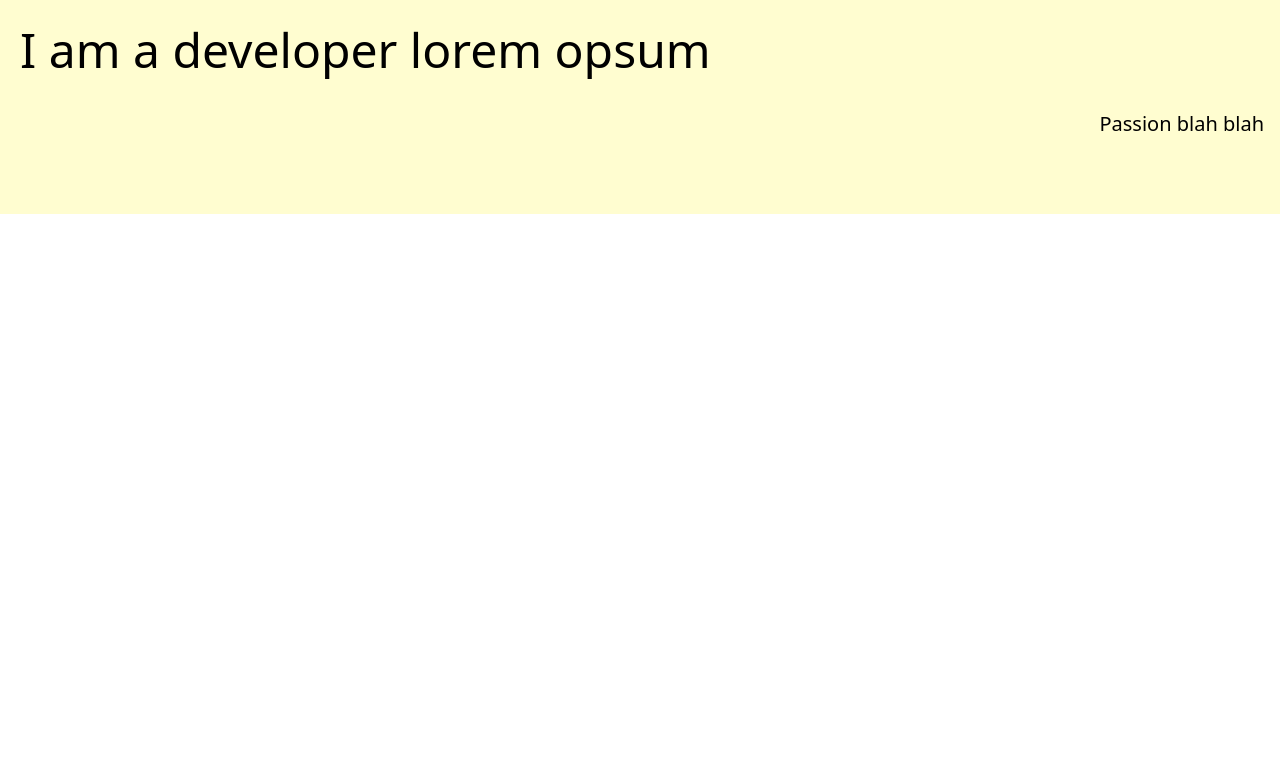
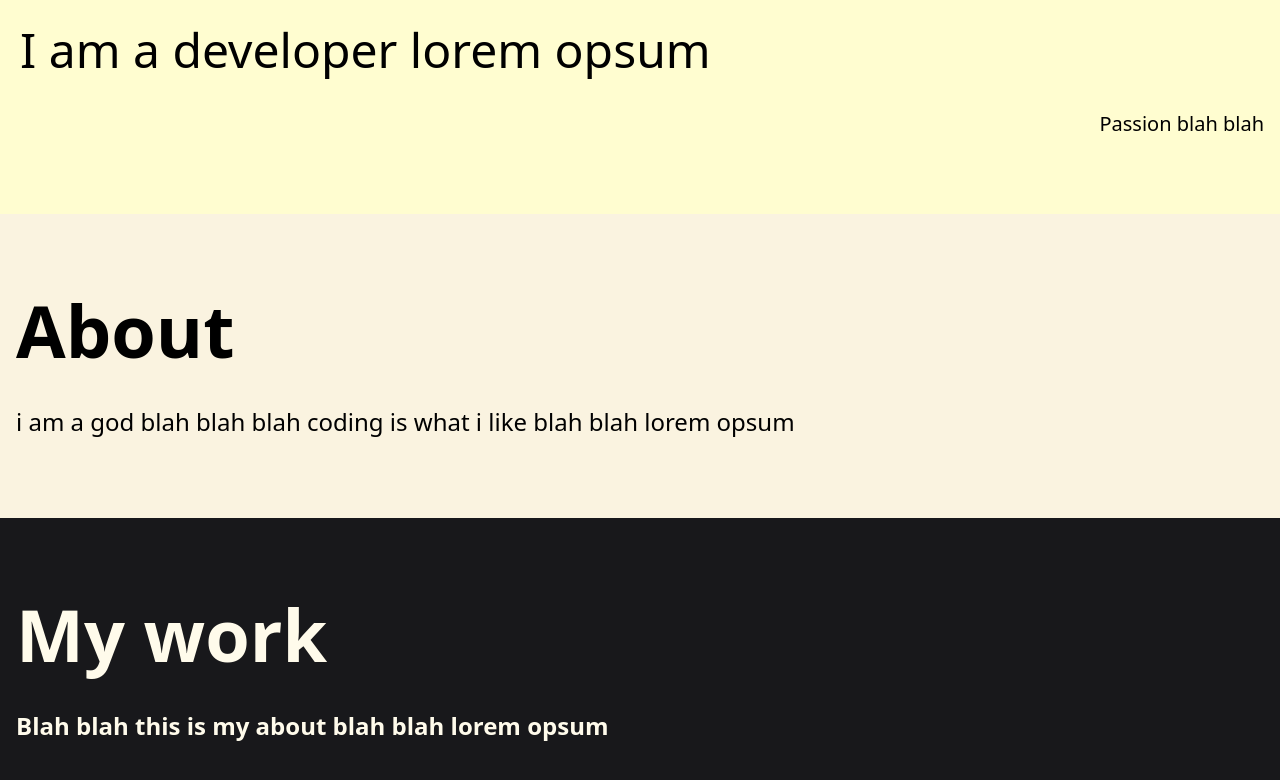
Before and after one commit to Bloodwingv2/My-Portfolio, a React (Vite) app: page / in a window 1280 px wide. Shown: the part 318-1098 px from the top of the page. Before the commit the page ends 800 px from the top, so only its background shows below. Built offline with nearby package versions, Linux system fonts and the light colour scheme.

Commit message:
Simple Scramble animations and more placeholder text

```diff
--- a/package.json
+++ b/package.json
@@ -11,6 +11,7 @@
   },
   "dependencies": {
     "@tailwindcss/vite": "^4.1.14",
+    "gsap": "^3.13.0",
     "react": "^19.1.1",
     "react-dom": "^19.1.1",
     "tailwindcss": "^4.1.14"
--- a/src/App.tsx
+++ b/src/App.tsx
@@ -1,6 +1,37 @@
 import './App.css'
+import { gsap } from 'gsap'
+import { ScrambleTextPlugin } from "gsap/ScrambleTextPlugin";
+import { useEffect } from 'react';
+
+gsap.registerPlugin(ScrambleTextPlugin);
+
 
 function App() {
+
+  useEffect(() => {
+  // Start animation on next frame for smoother init
+  requestAnimationFrame(() => {
+    const tl = gsap.timeline({
+      id: "text-scramble",
+      ease: "power2.inOut",
+      repeat: -1,
+      repeatDelay: 3,
+      yoyo: true,
+    });
+
+    tl.to("#scramble-name", {
+      scrambleText: {
+        text: "Mirang Bhandari",
+        chars: "カタカナひらがな漢字ア",
+        speed: 1,
+        revealDelay: 0.5,
+        tweenLength: false,
+      },
+      duration: 2.8,
+      ease: "power1.inOut",
+    });
+  });
+}, []);
 
   return (
     <main>
@@ -16,9 +47,21 @@ function App() {
             </ul>
           </div>
           <div>
-            <p className='mt-25 font-bold text-8xl text-Black-300 text-left p-5'>Mirang Bhandari</p>
+            <p id = 'scramble-name' className='mt-25 font-bold text-8xl text-Black-300 text-left p-5'>Mirang Bhandari</p>
             <p className='text-5xl text-shadow-black p-5'>I am a developer lorem opsum</p>
             <p className='text-xl text-right p-4'>Passion blah blah</p>
+          </div>
+        </section>
+        <section className='w-full bg-[#FAF3E0] py-20'>
+          <div>
+            <p className='text-7xl font-semibold ml-4'>About</p>
+            <p className='text-2xl mt-10 ml-4'>i am a god blah blah blah coding is what i like blah blah lorem opsum</p>
+          </div>
+        </section>
+        <section className='w-full bg-zinc-900 py-20'>
+          <div>
+            <p className='text-7xl font-semibold text-amber-50 ml-4'>My work</p>
+            <p className='text-2xl font-semibold text-amber-50 mt-10 ml-4'>Blah blah this is my about blah blah lorem opsum</p>
           </div>
         </section>
       </div>
```
Also changed, not shown: 1 other file (tests, documents, lock files or other folders).
